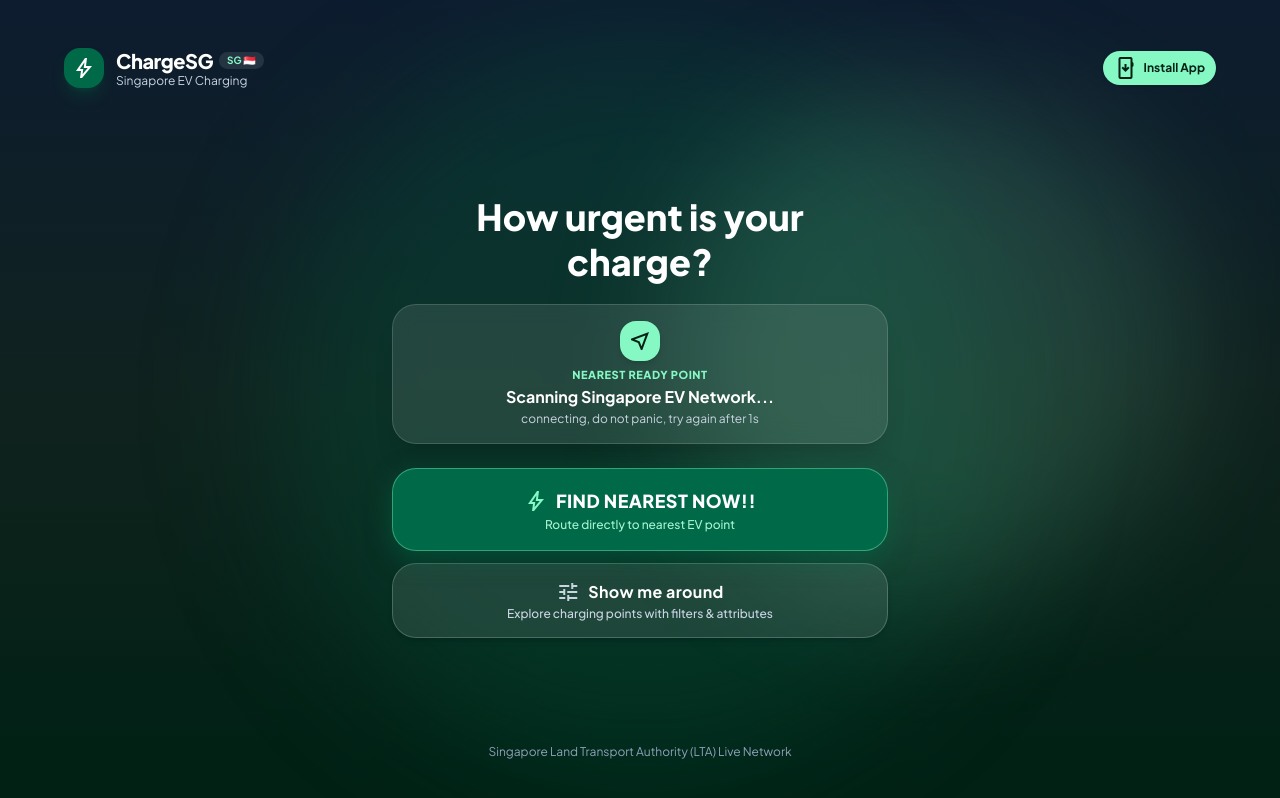
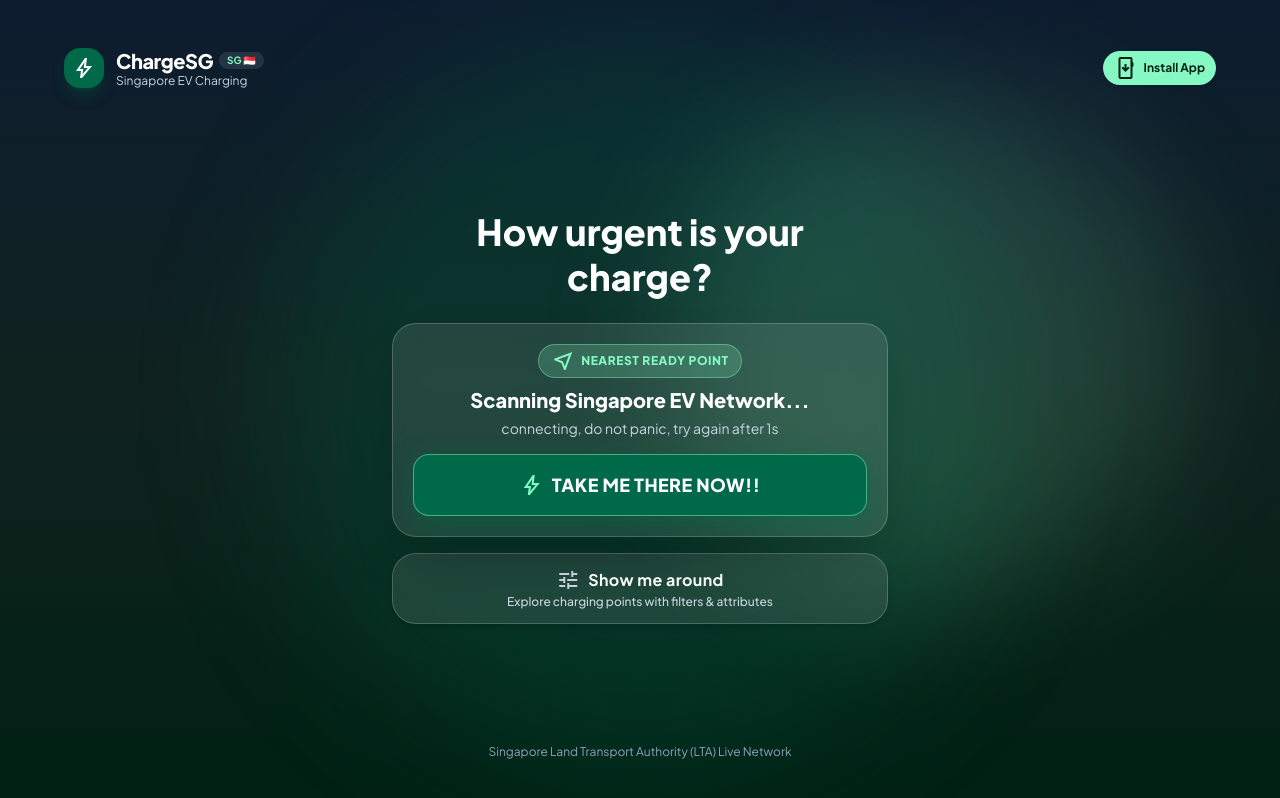
Before and after one commit to cyudr/sgev, a React (Vite) app: page / in a window 1280 px wide. Built offline with nearby package versions, Linux system fonts and the light colour scheme; no server answers.

Commit message:
Merge nearest point and urgency cards into single card reworded as TAKE ME THERE NOW!!

```diff
--- a/src/components/Header.tsx
+++ b/src/components/Header.tsx
@@ -118,12 +118,12 @@ export const Header: React.FC<HeaderProps> = ({
           <button
             type="button"
             onClick={handleLowBatteryClick}
-            title="FIND NEAREST NOW!!"
+            title="TAKE ME THERE NOW!!"
             className="px-2 py-1 rounded-full bg-[#ffdad6] text-[#ba1a1a] hover:bg-[#ffb4ab] active:scale-95 transition-all text-[10px] font-black flex items-center gap-1 cursor-pointer border border-[#ba1a1a]/20 shadow-sm"
           >
             <span className="material-symbols-outlined text-[15px] animate-pulse">battery_alert</span>
-            <span className="hidden xs:inline">FIND NEAREST NOW!!</span>
-            <span className="xs:hidden">Nearest</span>
+            <span className="hidden xs:inline">TAKE ME THERE NOW!!</span>
+            <span className="xs:hidden">Take Me There</span>
           </button>
 
           {/* Refresh Live API */}
--- a/src/components/UrgencyLaunchScreen.tsx
+++ b/src/components/UrgencyLaunchScreen.tsx
@@ -15,11 +15,11 @@ export const UrgencyLaunchScreen: React.FC<UrgencyLaunchScreenProps> = ({
 }) => {
   return (
     <div className="w-full h-[100dvh] max-h-[100dvh] overflow-hidden bg-gradient-to-b from-[#0d1c2f] via-[#10221e] to-[#002114] text-white flex flex-col justify-between p-4 sm:p-6 lg:p-8 selection:bg-[#85f8c4] selection:text-[#002114] relative select-none">
-      {/* Background Ambient EV Energy Glow (Expands to fill desktop viewport) */}
+      {/* Background Ambient EV Energy Glow */}
       <div className="absolute top-1/2 left-1/2 -translate-x-1/2 -translate-y-1/2 w-80 sm:w-[28rem] lg:w-[46rem] h-80 sm:h-[28rem] lg:h-[46rem] bg-[#006948]/25 rounded-full blur-3xl pointer-events-none" />
       <div className="absolute bottom-1/4 right-8 lg:right-24 w-60 sm:w-80 lg:w-[32rem] h-60 sm:h-80 lg:h-[32rem] bg-[#85f8c4]/15 rounded-full blur-3xl pointer-events-none" />
 
-      {/* Top Branding & One-Click Install Button (Full-width scaled for desktop) */}
+      {/* Top Branding & One-Click Install Button */}
       <div className="relative z-10 w-full max-w-6xl mx-auto flex items-center justify-between pt-2 sm:pt-4 shrink-0">
         <div className="flex items-center gap-2.5 sm:gap-3">
           <div className="w-8 h-8 sm:w-10 sm:h-10 rounded-xl sm:rounded-2xl bg-[#006948] flex items-center justify-center text-white shadow-lg shadow-[#006948]/30 shrink-0">
@@ -42,58 +42,52 @@ export const UrgencyLaunchScreen: React.FC<UrgencyLaunchScreenProps> = ({
         </div>
       </div>
 
-      {/* Centered Interactive Hero Block: Scales smoothly on desktop */}
+      {/* Centered Interactive Hero Block */}
       <div className="relative z-10 flex-1 flex flex-col justify-center items-center my-auto w-full max-w-sm sm:max-w-md lg:max-w-lg mx-auto px-2 text-center">
         <h2 className="text-2xl sm:text-3xl lg:text-4xl font-black text-white leading-tight text-center max-w-md">
           How urgent is your charge?
         </h2>
 
-        {/* Nearest Station Radar Snapshot Card (Centralized, desktop-scaled) */}
-        <div className="mt-4 sm:mt-5 w-full p-3.5 sm:p-4 rounded-2xl sm:rounded-3xl bg-white/10 backdrop-blur-md border border-white/15 flex flex-col items-center justify-center text-center shadow-xl">
-          <div className="w-8 h-8 sm:w-10 sm:h-10 rounded-xl sm:rounded-2xl bg-[#85f8c4] text-[#002114] flex items-center justify-center font-bold mb-1.5 shadow-md shrink-0">
-            <span className="material-symbols-outlined text-[19px] sm:text-[22px]">near_me</span>
+        {/* Merged Single Action Card: Nearest Ready Point & TAKE ME THERE NOW!! */}
+        <div className="mt-4 sm:mt-6 w-full p-4 sm:p-5 rounded-3xl bg-white/10 backdrop-blur-md border border-white/20 shadow-2xl flex flex-col items-center justify-center text-center">
+          <div className="flex items-center gap-1.5 px-3 py-1 rounded-full bg-[#85f8c4]/20 border border-[#85f8c4]/40 text-[#85f8c4] text-[10px] sm:text-xs font-black uppercase tracking-wider mb-2">
+            <span className="material-symbols-outlined text-[15px]">near_me</span>
+            <span>Nearest Ready Point</span>
           </div>
-          <span className="text-[9.5px] sm:text-[11px] uppercase font-extrabold text-[#85f8c4] tracking-wider block">
-            Nearest Ready Point
-          </span>
-          <h4 className="text-xs sm:text-base font-bold text-white truncate max-w-sm sm:max-w-md mt-0.5">
+
+          <h3 className="text-base sm:text-lg lg:text-xl font-black text-white truncate max-w-sm sm:max-w-md">
             {nearestStation ? nearestStation.name : 'Scanning Singapore EV Network...'}
-          </h4>
-          <p className="text-[10.5px] sm:text-xs text-slate-300 mt-0.5">
+          </h3>
+
+          <p className="text-xs sm:text-sm text-slate-300 mt-1 mb-4">
             {nearestStation
               ? `${nearestStation.distanceKm} km away • ${nearestStation.availableBays} bays free • ~${nearestStation.driveTimeMins} mins drive`
               : 'connecting, do not panic, try again after 1s'}
           </p>
-        </div>
 
-        {/* Centered Action Buttons (Scaled for desktop) */}
-        <div className="mt-4 sm:mt-6 flex flex-col gap-3 w-full">
-          {/* Button 1: FIND NEAREST NOW!! */}
+          {/* Action Button: TAKE ME THERE NOW!! */}
           <button
             type="button"
             onClick={onFindNow}
-            className="group relative w-full py-3.5 sm:py-4 lg:py-4.5 px-5 rounded-2xl sm:rounded-3xl bg-[#006948] hover:bg-[#00855d] active:scale-[0.98] transition-all duration-200 text-white font-black shadow-[0_8px_24px_rgba(0,105,72,0.5)] border border-[#85f8c4]/40 cursor-pointer overflow-hidden flex flex-col items-center justify-center text-center"
+            className="group relative w-full py-3.5 sm:py-4 px-5 rounded-2xl bg-[#006948] hover:bg-[#00855d] active:scale-[0.98] transition-all duration-200 text-white font-black shadow-[0_8px_24px_rgba(0,105,72,0.5)] border border-[#85f8c4]/50 cursor-pointer overflow-hidden flex items-center justify-center gap-2"
           >
-            <div className="absolute inset-0 -translate-x-full group-hover:translate-x-full bg-gradient-to-r from-transparent via-white/20 to-transparent transition-transform duration-1000" />
+            <div className="absolute inset-0 -translate-x-full group-hover:translate-x-full bg-gradient-to-r from-transparent via-white/25 to-transparent transition-transform duration-1000" />
 
-            <div className="flex items-center justify-center gap-2">
-              <span className="material-symbols-outlined text-[22px] sm:text-[26px] text-[#85f8c4] group-hover:scale-110 transition-transform">
-                bolt
-              </span>
-              <span className="tracking-wide text-sm sm:text-base lg:text-lg font-black">
-                FIND NEAREST NOW!!
-              </span>
-            </div>
-            <div className="text-[10.5px] sm:text-xs font-medium text-emerald-200 leading-tight mt-0.5 text-center">
-              Route directly to nearest EV point {nearestStation ? `(${nearestStation.distanceKm} km · ~${nearestStation.driveTimeMins}m)` : ''}
-            </div>
+            <span className="material-symbols-outlined text-[24px] sm:text-[26px] text-[#85f8c4] group-hover:scale-110 transition-transform">
+              bolt
+            </span>
+            <span className="tracking-wide text-sm sm:text-base lg:text-lg font-black">
+              TAKE ME THERE NOW!!
+            </span>
           </button>
+        </div>
 
-          {/* Button 2: Show me around */}
+        {/* Option 2: Show me around */}
+        <div className="mt-3 sm:mt-4 w-full">
           <button
             type="button"
             onClick={onShowMeAround}
-            className="w-full py-3 sm:py-3.5 lg:py-4 px-5 rounded-2xl sm:rounded-3xl bg-white/10 hover:bg-white/15 active:scale-[0.98] transition-all duration-200 text-white font-bold border border-white/20 shadow-md cursor-pointer flex flex-col items-center justify-center text-center"
+            className="w-full py-3 sm:py-3.5 px-5 rounded-2xl sm:rounded-3xl bg-white/10 hover:bg-white/15 active:scale-[0.98] transition-all duration-200 text-white font-bold border border-white/20 shadow-md cursor-pointer flex flex-col items-center justify-center text-center"
           >
             <div className="flex items-center justify-center gap-2">
               <span className="material-symbols-outlined text-[19px] sm:text-[22px] text-slate-300">
```
